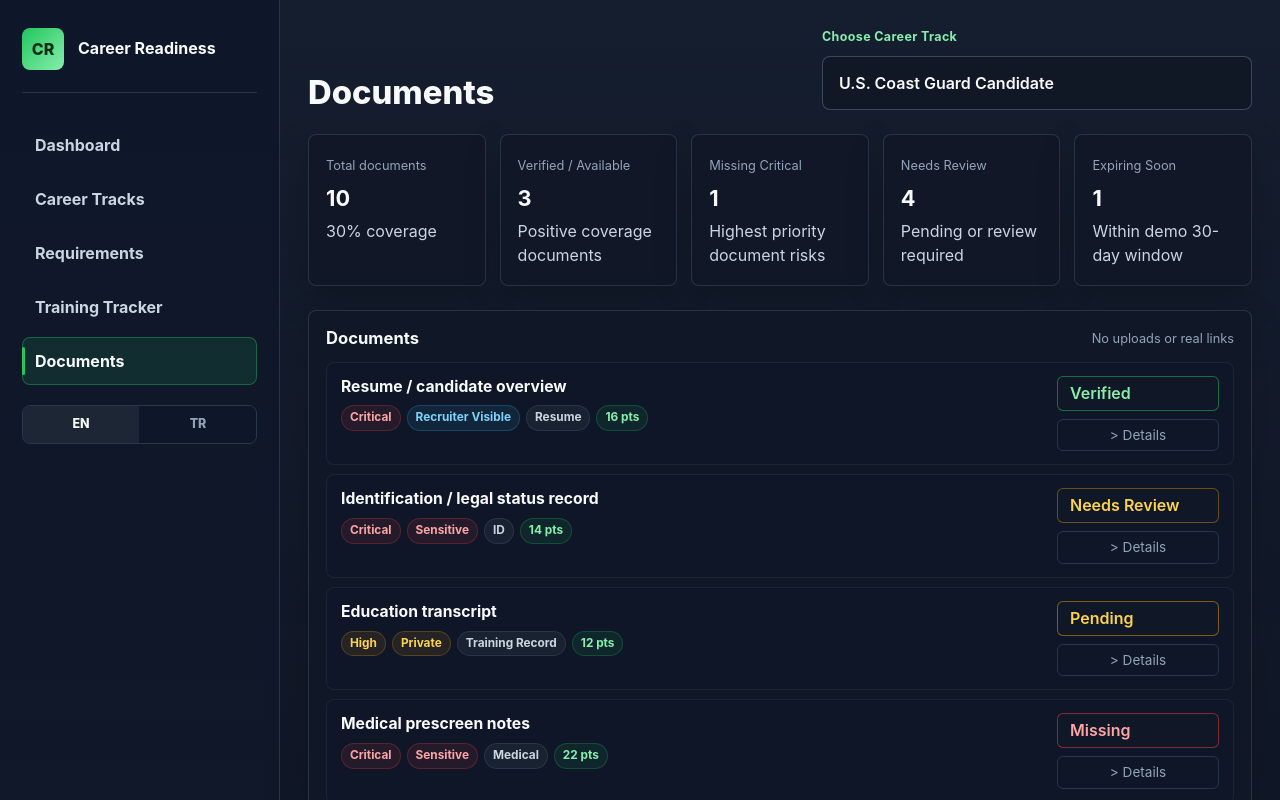
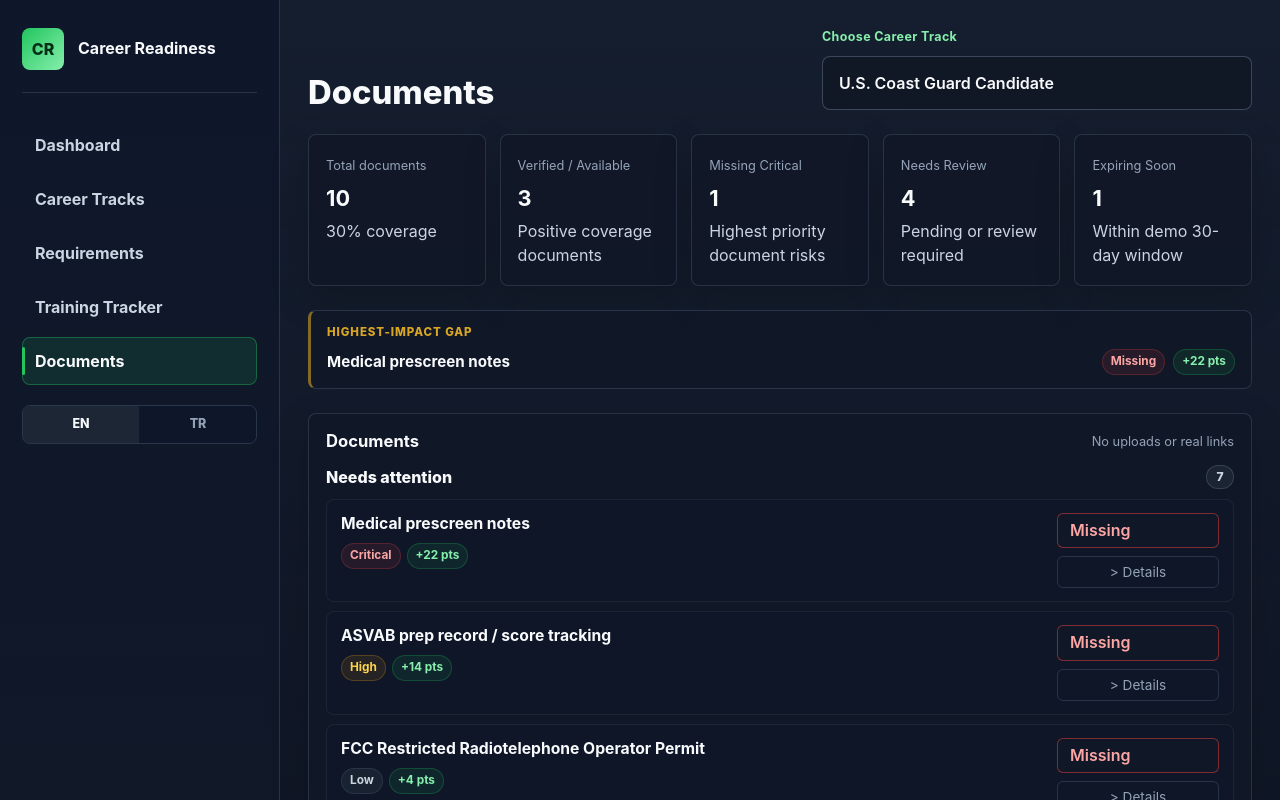
Before and after one commit to omarmanas/career-readiness-platform, a React (Vite) app: page / in a window 1280 px wide. Both pictures are taken after a click on the button "Documents". Shown: the top 800 px of the page. Built offline with nearby package versions, Linux system fonts and the light colour scheme.

Commit message:
feat(sprint-41): prioritize documents by action status

```diff
--- a/src/App.css
+++ b/src/App.css
@@ -561,6 +561,39 @@
   font-size: 0.95rem;
 }
 
+.document-focus-card {
+  background: rgba(17, 24, 39, 0.82);
+  border: 1px solid rgba(51, 65, 85, 0.72);
+  border-left: 3px solid rgba(251, 191, 36, 0.5);
+  border-radius: 8px;
+  display: grid;
+  gap: 8px;
+  padding: 13px 16px;
+}
+
+.document-focus-kicker {
+  color: rgba(251, 191, 36, 0.85);
+  font-size: 0.72rem;
+  font-weight: 800;
+  letter-spacing: 0.08em;
+  text-transform: uppercase;
+}
+
+.document-focus-body {
+  align-items: center;
+  display: flex;
+  gap: 12px;
+  justify-content: space-between;
+}
+
+.document-focus-body strong {
+  color: var(--text-strong);
+  flex: 1;
+  font-size: 0.95rem;
+  line-height: 1.4;
+  min-width: 0;
+}
+
 .coach-brief-card {
   background: rgba(17, 24, 39, 0.9);
   border: 1px solid rgba(6, 182, 212, 0.28);
--- /dev/null
+++ b/src/components/DocumentFocusCard.tsx
@@ -0,0 +1,35 @@
+import { Badge } from './Badge'
+import { getStatusText, getText, type Language } from '../i18n'
+import type { CareerTrack } from '../types'
+import { documentTone } from '../utils/display'
+import { getDocumentRiskSummary } from '../utils/documents'
+
+interface DocumentFocusCardProps {
+  selectedTrack: CareerTrack
+  language: Language
+}
+
+export function DocumentFocusCard({ selectedTrack, language }: DocumentFocusCardProps) {
+  const { highestImpactMissingDocument } = getDocumentRiskSummary(selectedTrack)
+
+  if (!highestImpactMissingDocument) return null
+
+  return (
+    <article className="document-focus-card">
+      <span className="document-focus-kicker">{getText(language, 'highestImpactGap')}</span>
+      <div className="document-focus-body">
+        <strong>{highestImpactMissingDocument.title}</strong>
+        <div className="badge-pair">
+          <Badge
+            label={getStatusText(language, highestImpactMissingDocument.status)}
+            tone={documentTone[highestImpactMissingDocument.status]}
+          />
+          <Badge
+            label={`+${highestImpactMissingDocument.readinessImpact} ${getText(language, 'pointAbbrev')}`}
+            tone="success"
+          />
+        </div>
+      </div>
+    </article>
+  )
+}
--- a/src/components/DocumentInventoryView.tsx
+++ b/src/components/DocumentInventoryView.tsx
@@ -16,6 +16,23 @@ const DOCUMENT_STATUSES: DocumentStatus[] = [
   'Verified',
   'Expired',
 ]
+
+const URGENCY_TIER: Record<DocumentStatus, number> = {
+  Missing: 0,
+  Expired: 0,
+  'Needs Review': 1,
+  Pending: 1,
+  Available: 2,
+  Verified: 2,
+}
+
+function sortByUrgency(docs: DocumentItem[]): DocumentItem[] {
+  return [...docs].sort((a, b) => {
+    const tierDiff = URGENCY_TIER[a.status] - URGENCY_TIER[b.status]
+    if (tierDiff !== 0) return tierDiff
+    return b.readinessImpact - a.readinessImpact
+  })
+}
 
 function getDocumentSource(item: DocumentItem): GuidanceSource | null {
   if (item.source) return item.source
@@ -71,7 +88,12 @@ function renderSourceSection(source: GuidanceSource | null, language: Language)
           {source.confidenceLevel && (
             <div>
               <span>{getText(language, 'confidenceLevel')}</span>
-              <strong>{getText(language, CONFIDENCE_LEVEL_KEYS[source.confidenceLevel] ?? source.confidenceLevel)}</strong>
+              <strong>
+                {getText(
+                  language,
+                  CONFIDENCE_LEVEL_KEYS[source.confidenceLevel] ?? source.confidenceLevel,
+                )}
+              </strong>
             </div>
           )}
         </div>
@@ -96,6 +118,11 @@ export function DocumentInventoryView({
   onStatusChange,
 }: DocumentInventoryViewProps) {
   const [expandedIds, setExpandedIds] = useState<Set<string>>(new Set())
+  const [isCompletedOpen, setIsCompletedOpen] = useState(false)
+
+  const sorted = sortByUrgency(selectedTrack.documentChecklist)
+  const needsAttentionDocs = sorted.filter((d) => URGENCY_TIER[d.status] < 2)
+  const completedDocs = sorted.filter((d) => URGENCY_TIER[d.status] === 2)
 
   function toggleExpand(id: string) {
     setExpandedIds((prev) => {
@@ -106,16 +133,11 @@ export function DocumentInventoryView({
     })
   }
 
-  return (
-    <section className="panel">
-      <div className="section-heading">
-        <h3>{getText(language, 'documents')}</h3>
-        <span>{getText(language, 'noUploadsRealLinks')}</span>
-      </div>
-      <div className="document-inventory-list">
-        {selectedTrack.documentChecklist.map((item) => {
+  function renderDocumentCard(item: DocumentItem) {
     const isExpanded = expandedIds.has(item.id)
     const source = getDocumentSource(item)
+    // TODO: replace string comparison with real date logic
+    const isExpiringSoon = item.expirationDate === 'Next 30 days'
 
     return (
       <article className="document-card" key={item.id}>
@@ -128,14 +150,12 @@ export function DocumentInventoryView({
                 tone={documentImportanceTone[item.importance]}
               />
               <Badge
-                      label={item.privacyLevel}
-                      tone={privacyTone[item.privacyLevel]}
-                    />
-                    <Badge label={item.evidenceType} tone="neutral" />
-                    <Badge
-                      label={`${item.readinessImpact} ${getText(language, 'pointAbbrev')}`}
+                label={`+${item.readinessImpact} ${getText(language, 'pointAbbrev')}`}
                 tone="success"
               />
+              {isExpiringSoon && (
+                <Badge label={getText(language, 'expiringSoonLabel')} tone="warning" />
+              )}
             </div>
           </div>
 
@@ -224,8 +244,50 @@ export function DocumentInventoryView({
         )}
       </article>
     )
-        })}
+  }
+
+  return (
+    <section className="panel">
+      <div className="section-heading">
+        <h3>{getText(language, 'documents')}</h3>
+        <span>{getText(language, 'noUploadsRealLinks')}</span>
       </div>
+
+      {needsAttentionDocs.length === 0 ? (
+        <p className="detail-muted-note doc-inventory-ready">
+          {getText(language, 'allDocumentsReady')}
+        </p>
+      ) : (
+        <section className="requirement-mission-section">
+          <div className="requirement-section-heading">
+            <h4>{getText(language, 'needsAttention')}</h4>
+            <span>{needsAttentionDocs.length}</span>
+          </div>
+          <div className="document-inventory-list">
+            {needsAttentionDocs.map((item) => renderDocumentCard(item))}
+          </div>
+        </section>
+      )}
+
+      {completedDocs.length > 0 && (
+        <section className="requirement-mission-section">
+          <button
+            className="requirement-section-heading requirement-section-heading--button"
+            type="button"
+            onClick={() => setIsCompletedOpen((prev) => !prev)}
+            aria-expanded={isCompletedOpen}
+          >
+            <h4>{getText(language, 'completedDocuments')}</h4>
+            <span>{completedDocs.length}</span>
+          </button>
+          {isCompletedOpen && (
+            <div className="document-inventory-list">
+              {completedDocs.map((item) => renderDocumentCard(item))}
+            </div>
+          )}
+        </section>
+      )}
+
       {!isInteractive && (
         <p className="status-control-note">
           {getText(language, 'readOnlyPreviewNote')}
--- a/src/components/DocumentsView.tsx
+++ b/src/components/DocumentsView.tsx
@@ -1,3 +1,4 @@
+import { DocumentFocusCard } from './DocumentFocusCard'
 import { DocumentInventoryView } from './DocumentInventoryView'
 import { DocumentSummaryPanel } from './DocumentSummaryPanel'
 import type { Language } from '../i18n'
@@ -19,6 +20,7 @@ export function DocumentsView({
   return (
     <section className="screen-stack">
       <DocumentSummaryPanel selectedTrack={selectedTrack} language={language} />
+      <DocumentFocusCard selectedTrack={selectedTrack} language={language} />
       <DocumentInventoryView
         selectedTrack={selectedTrack}
         isInteractive={isInteractive}
--- a/src/i18n/en.ts
+++ b/src/i18n/en.ts
@@ -206,4 +206,8 @@ export const en = {
   confidenceOfficial: 'Official',
   confidenceInformed: 'Informed',
   confidenceEstimated: 'Estimated',
+  completedDocuments: 'Completed Documents',
+  allDocumentsReady: 'All documents are ready.',
+  highestImpactGap: 'Highest-impact gap',
+  expiringSoonLabel: 'Expiring soon',
 }
--- a/src/i18n/tr.ts
+++ b/src/i18n/tr.ts
@@ -212,4 +212,8 @@ export const tr: typeof en = {
   confidenceOfficial: 'Resmi',
   confidenceInformed: 'Araştırılmış',
   confidenceEstimated: 'Tahmini',
+  completedDocuments: 'Tamamlanan Belgeler',
+  allDocumentsReady: 'Tüm belgeler hazır.',
+  highestImpactGap: 'En yüksek etkili açık',
+  expiringSoonLabel: 'Yakında süresi dolacak',
 }
```
Lines whose indentation alone changed are shown as unchanged.
